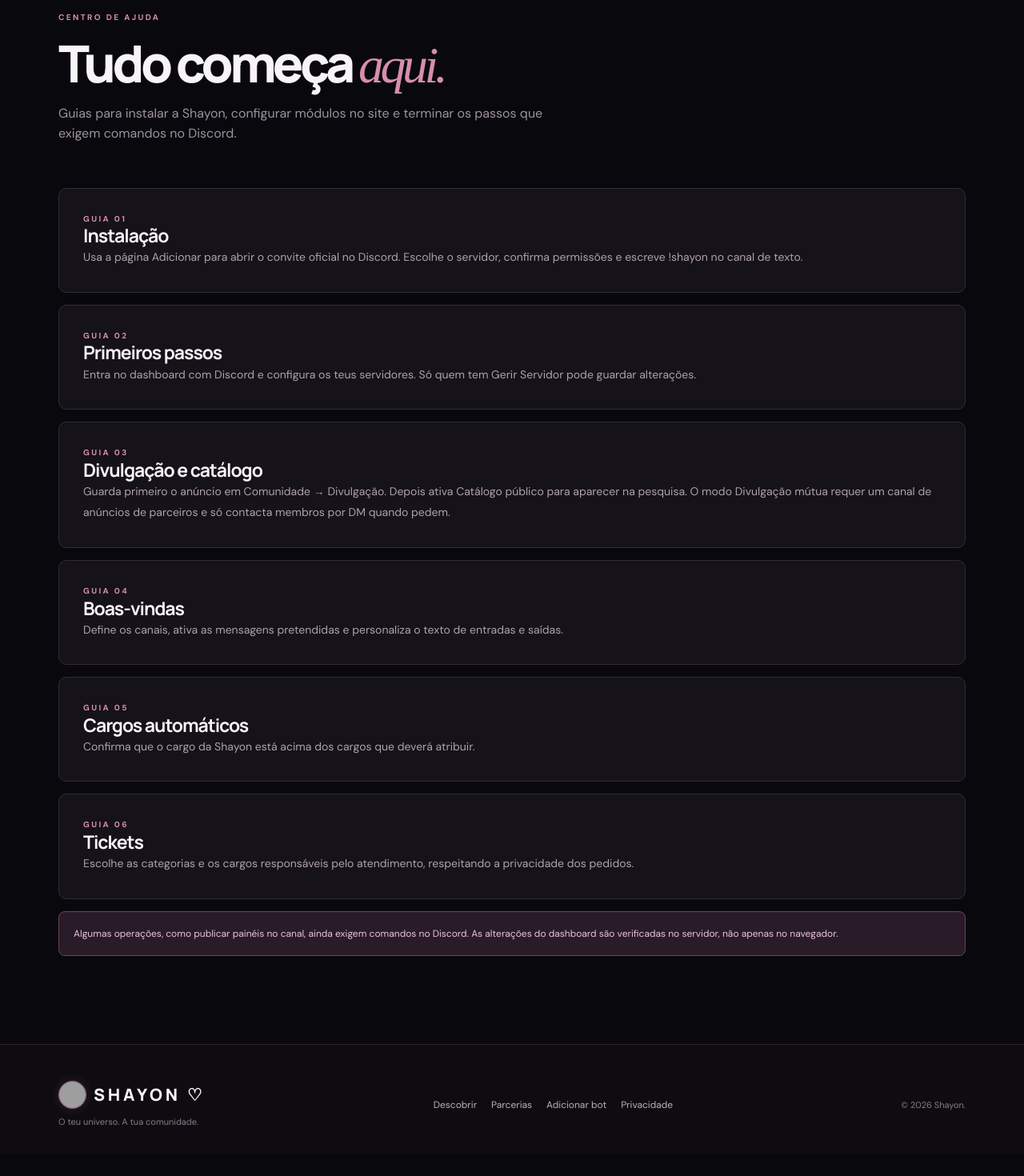
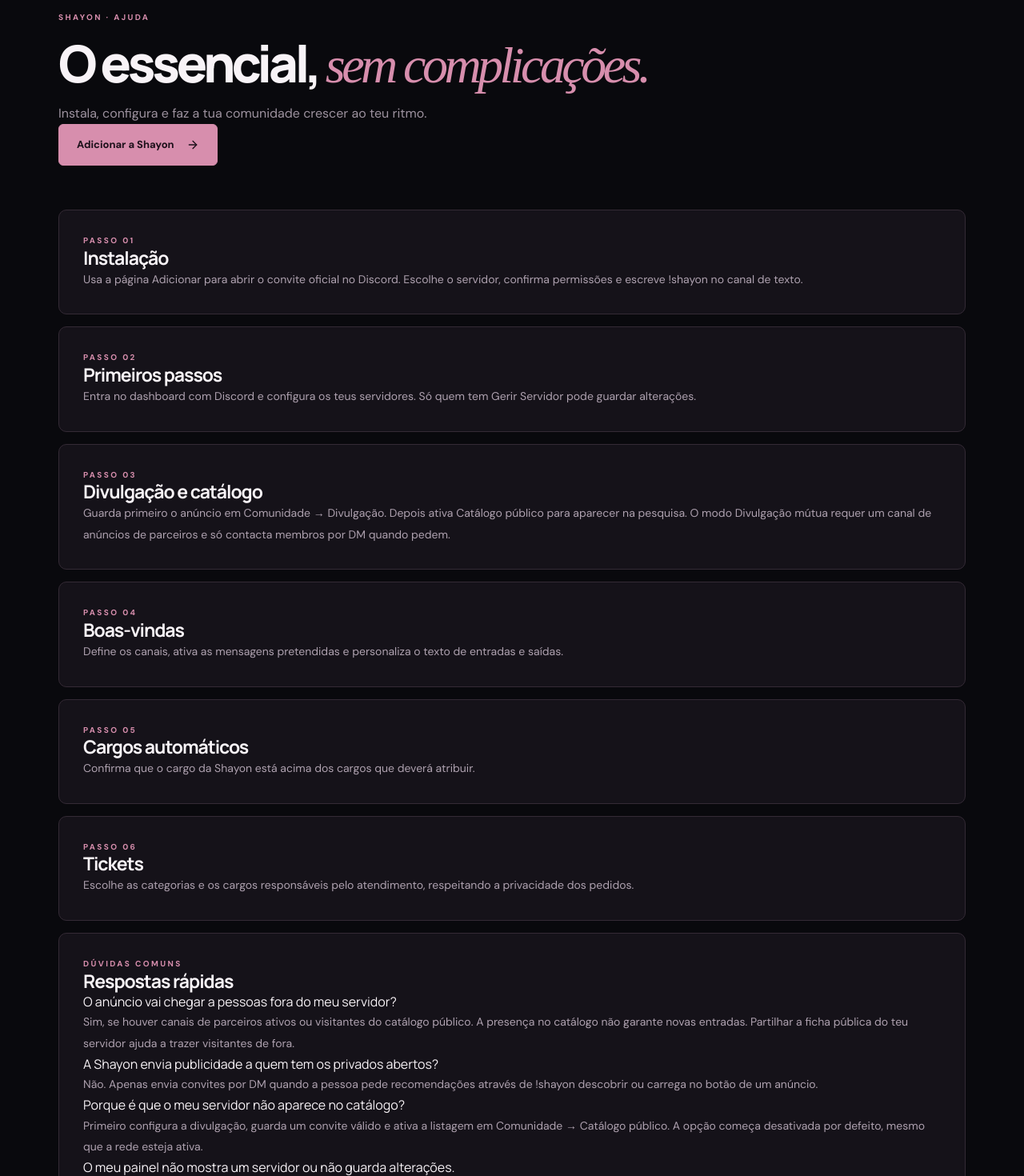
Before and after one commit to oxyzinha/shion-web, a Next.js app: page /documentacao in a window 1280 px wide. Shown: the part 160-1630 px from the top of the page at 80% size. Before the commit the page ends 1603 px from the top, so only its background shows below. Built offline with nearby package versions, Linux system fonts and the light colour scheme; grey boxes are pictures that could not be loaded; a web font is replaced by a local one.

Commit message:
copy(site): atualizar src/app/documentacao/page.tsx de acordo com capacidades reais e passos de suporte Shayon

```diff
--- a/src/app/documentacao/page.tsx
+++ b/src/app/documentacao/page.tsx
@@ -1,3 +1,31 @@
+import Link from 'next/link';
+import {ArrowRight} from 'lucide-react';
 import {docs} from '@/lib/content';
-export const metadata={title:'Documentação'};
-export default function Page(){return <main className="wrap"><div className="subhero"><div className="eyebrow">CENTRO DE AJUDA</div><h1>Tudo começa <em>aqui.</em></h1><p>Guias para instalar a Shayon, configurar módulos no site e terminar os passos que exigem comandos no Discord.</p></div><div className="page-body">{docs.map((d,i)=><section className="content-card" key={d.title} id={d.title.toLowerCase().replaceAll(' ','-')}><div className="eyebrow">GUIA {String(i+1).padStart(2,'0')}</div><h2>{d.title}</h2><p>{d.text}</p></section>)}<div className="note">Algumas operações, como publicar painéis no canal, ainda exigem comandos no Discord. As alterações do dashboard são verificadas no servidor, não apenas no navegador.</div></div></main>}
+export const metadata={title:'Centro de ajuda',description:'Instalação, catálogo público, mensagens de divulgação, permissões e dashboard Discord da Shayon.'};
+const common=[
+ {title:'O anúncio vai chegar a pessoas fora do meu servidor?',answer:'Sim, se houver canais de parceiros ativos ou visitantes do catálogo público. A presença no catálogo não garante novas entradas. Partilhar a ficha pública do teu servidor ajuda a trazer visitantes de fora.'},
+ {title:'A Shayon envia publicidade a quem tem os privados abertos?',answer:'Não. Apenas envia convites por DM quando a pessoa pede recomendações através de !shayon descobrir ou carrega no botão de um anúncio.'},
+ {title:'Porque é que o meu servidor não aparece no catálogo?',answer:'Primeiro configura a divulgação, guarda um convite válido e ativa a listagem em Comunidade → Catálogo público. A opção começa desativada por defeito, mesmo que a rede esteja ativa.'},
+ {title:'O meu painel não mostra um servidor ou não guarda alterações.',answer:'Confirma que iniciaste sessão com a conta Discord com a permissão Gerir Servidor. Atualiza a página; se a autorização expirar, entra novamente. O bot tem de estar no servidor e as opções dependem das permissões reais do Discord.'},
+ {title:'Porque é que a Shayon não consegue enviar mensagens ou atribuir cargos?',answer:'Confirma Ver Canal, Enviar Mensagens, Incorporar Links e Anexar Ficheiros nos canais utilizados. Para atribuir cargos, o cargo da Shayon deve estar acima deles na hierarquia do Discord.'},
+ {title:'Os cliques representam novos membros?',answer:'Não. Contabilizamos aberturas de links por dia e comunidade; não são visitantes únicos nem adesões confirmadas. A origem indicada no link também não é uma prova de atribuição.'},
+];
+export default function Page(){return <main className="wrap">
+ <section className="subhero"><div className="eyebrow">SHAYON · AJUDA</div>
+  <h1>O essencial, <em>sem complicações.</em></h1>
+  <p>Instala, configura e faz a tua comunidade crescer ao teu ritmo.</p>
+  <Link href="/adicionar" className="button">Adicionar a Shayon <ArrowRight size={16}/></Link>
+ </section>
+ <div className="page-body">
+  {docs.map((item,i)=><section className="content-card" key={item.title} id={'guia-'+(i+1)}>
+   <div className="eyebrow">PASSO {String(i+1).padStart(2,'0')}</div>
+   <h2>{item.title}</h2><p>{item.text}</p>
+  </section>)}
+  <section className="content-card"><div className="eyebrow">DÚVIDAS COMUNS</div>
+   <h2>Respostas rápidas</h2>
+   {common.map(item=><div key={item.title} className="shayon-faq">
+    <h3>{item.title}</h3><p>{item.answer}</p>
+   </div>)}
+  </section>
+  <div className="note">O dashboard altera configurações autorizadas. Algumas ações, como publicar painéis e testar canais de voz, dependem de comandos e permissões no servidor Discord. Para verificar a disponibilidade, consulta <Link href="/estado">Estado do serviço</Link>.</div>
+ </div></main>}
```
